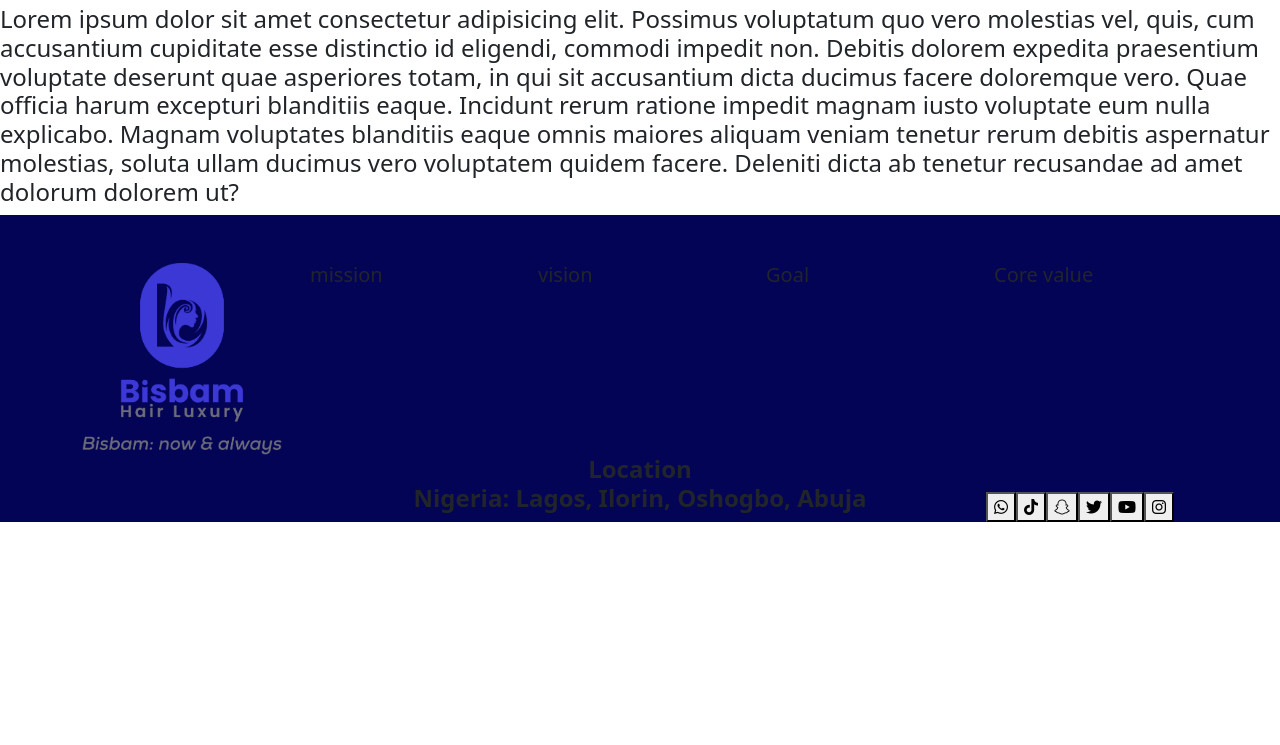
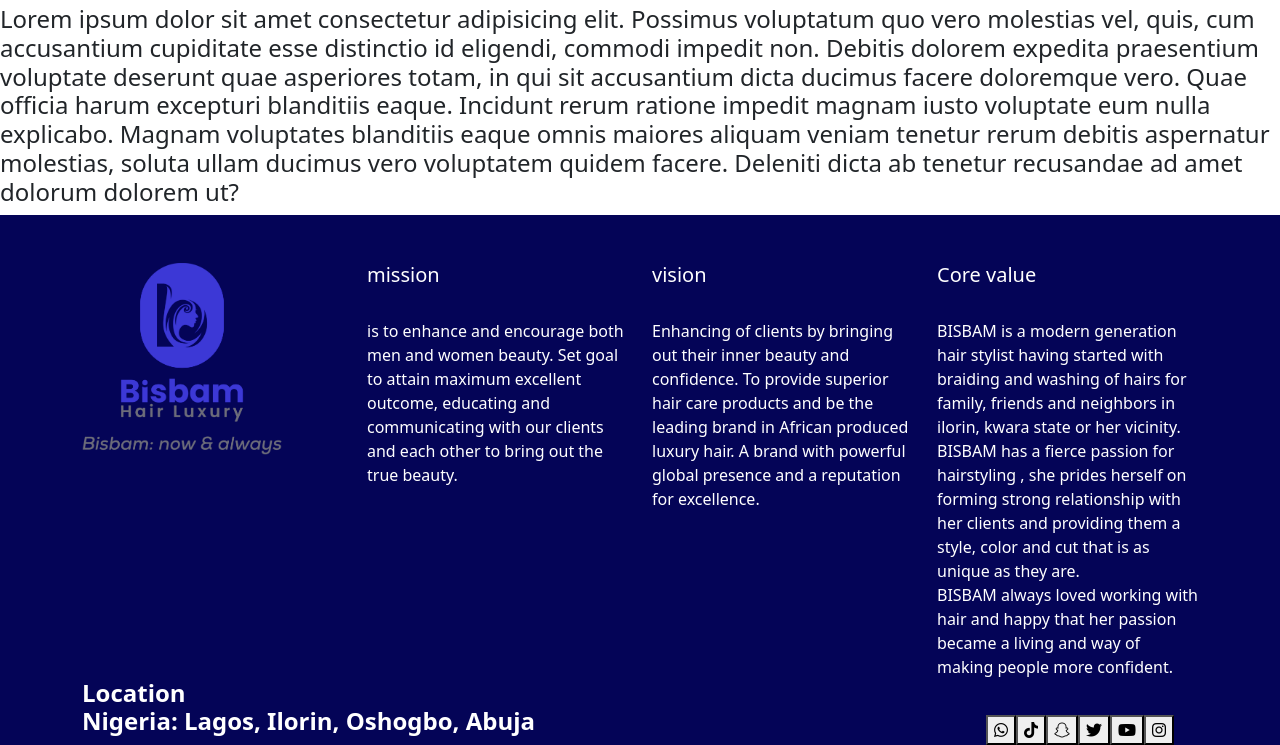
Before and after one commit to Mathiaskehinde/-Dew-, a plain HTML site: page services.html in a window 1280 px wide. Shown: the part 1510-2255 px from the top of the page. Before the commit the page ends 2032 px from the top, so only its background shows below. Drawn offline with nearby package versions, Linux system fonts and the light colour scheme.

Commit message:
adding fail

```diff
--- a/home.css
+++ b/home.css
@@ -70,3 +70,8 @@ ul li a{
 .bis8{
     margin-top: 220px; */
 /* } */
+
+
+ .bis9{
+    color: white;
+}
--- a/services.html
+++ b/services.html
@@ -6,6 +6,7 @@
     <link href="https://cdn.jsdelivr.net/npm/bootstrap@5.0.2/dist/css/bootstrap.min.css" rel="stylesheet" integrity="sha384-EVSTQN3/azprG1Anm3QDgpJLIm9Nao0Yz1ztcQTwFspd3yD65VohhpuuCOmLASjC" crossorigin="anonymous">
     <link rel="stylesheet" href="https://cdnjs.cloudflare.com/ajax/libs/font-awesome/6.4.0/css/all.min.css" integrity="sha512-iecdLmaskl7CVkqkXNQ/ZH/XLlvWZOJyj7Yy7tcenmpD1ypASozpmT/E0iPtmFIB46ZmdtAc9eNBvH0H/ZpiBw==" crossorigin="anonymous" referrerpolicy="no-referrer" />
     <link rel="stylesheet" href="home.css">
+    <link rel="shortcut icon" href="Image/icon.png" type="image/x-icon" width="100px" hight="100px">
     <title>Bisbam</title>
 </head>
 <body>
@@ -127,19 +128,32 @@
               <div class="col"> <br> <br>
               <img src="Image/Logo Stacked wc.png" class="img-fluid" alt="logo" height="200px" width="200px">
               </div>
-                    <div class="col"> <br> <br>
-                      <h5>mission</h5>
+              <div class="col bis9"> <br> <br>
+                <h5>mission  </h5><br> is to enhance and encourage both men and women beauty.
+                   Set goal to attain maximum excellent outcome, educating and communicating with our
+                    clients and each other to bring out the true beauty.
               </div>
-                    <div class="col"> <br> <br>
-                      <h5>vision</h5>
+              <div class="col bis9"> <br> <br>
+                <h5>vision </h5><br>Enhancing of clients by bringing out their inner beauty and confidence.
+                  To provide superior hair care products and be the leading brand in African produced luxury hair.
+                  A brand with powerful global presence and a reputation for excellence.
               </div>
-                    <div class="col"><br> <br>
-                      <h5>Goal</h4>
-                    </div>
-                    <div class="col"> <br> <br>
-                      <h5>Core value </h5>
+              <!-- <div class="col"><br> <br>
+                <h5>Goal </h5><br>- <li>Provide excellent customer service</li>
+                 <li>- Increase clientele </li>
+                 <li>- Retain loyal customers with loyalty program </li>
+                 <li> - Introduce referral program</li>
+                 <li> - To develop a sustainable start up business, contributing to employment opportunities</li>
+                 <li> - To provide high quality equipment/products that enhances hair growth</li>
+              </div> -->
+              <div class="col bis9"> <br> <br>
+                <h5>Core value </h5> <br>BISBAM is a modern generation hair stylist having started with braiding and washing
+                 of hairs for family, friends and neighbors in ilorin, kwara state or her vicinity. <br>
+                BISBAM has a fierce passion for hairstyling , she prides herself on forming strong relationship with her
+                 clients and providing them a style, color and cut that is as unique as they are. <br>
+                BISBAM always loved working with hair and happy that her passion became a living and way of making people more confident.
               </div> <br> <br>
-                <h4 class="bis5"><b>Location<br> Nigeria: Lagos, Ilorin, Oshogbo, Abuja</b></h4>
+          <h4 class="bis9"><b>Location<br> Nigeria: Lagos, Ilorin, Oshogbo, Abuja</b></h4>
 
           <div>
             <nav>
@@ -172,9 +186,5 @@
   </div>
 
 
-
-
 </body>
 </html>
-</body>
-</html>
```
Also changed, not shown: bisbam list.html (+26 -83 lines), home.html (+8 -10 lines), Image/icon.png (added), 3 other files. Lines whose indentation alone changed are shown as unchanged.
